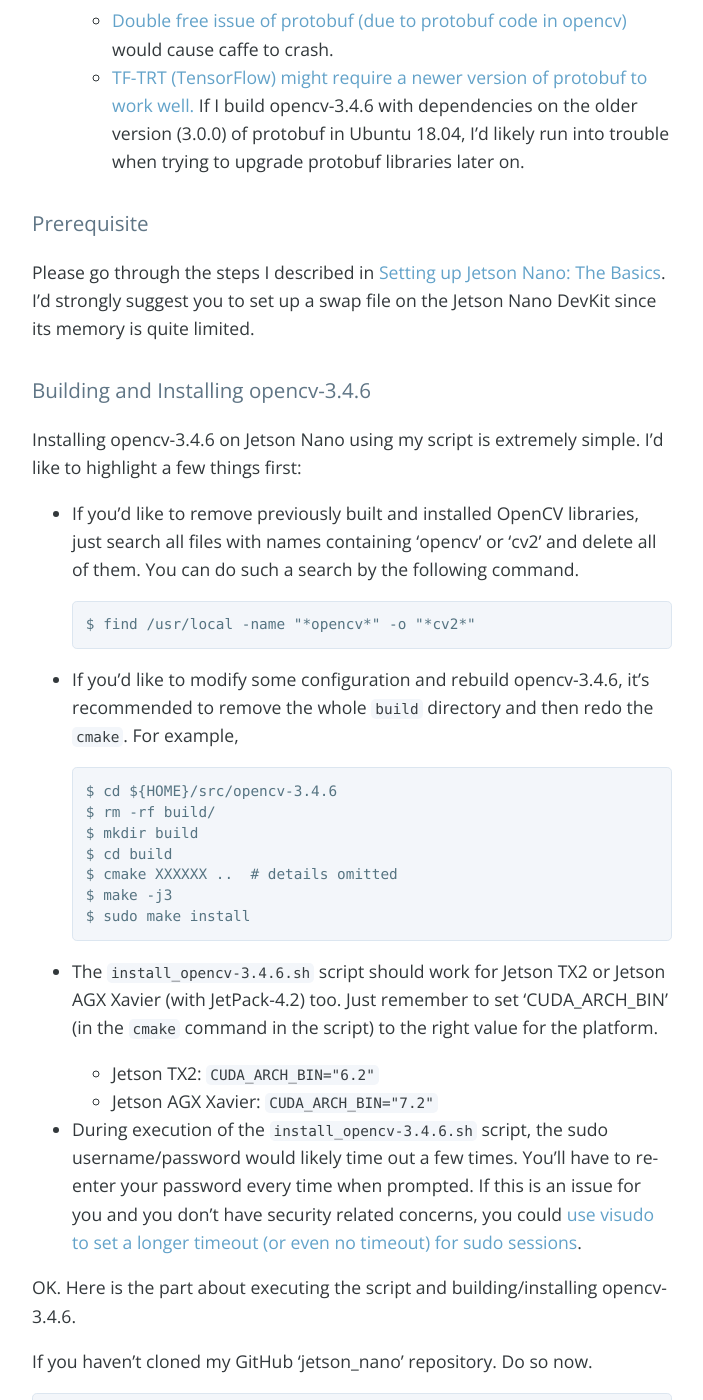
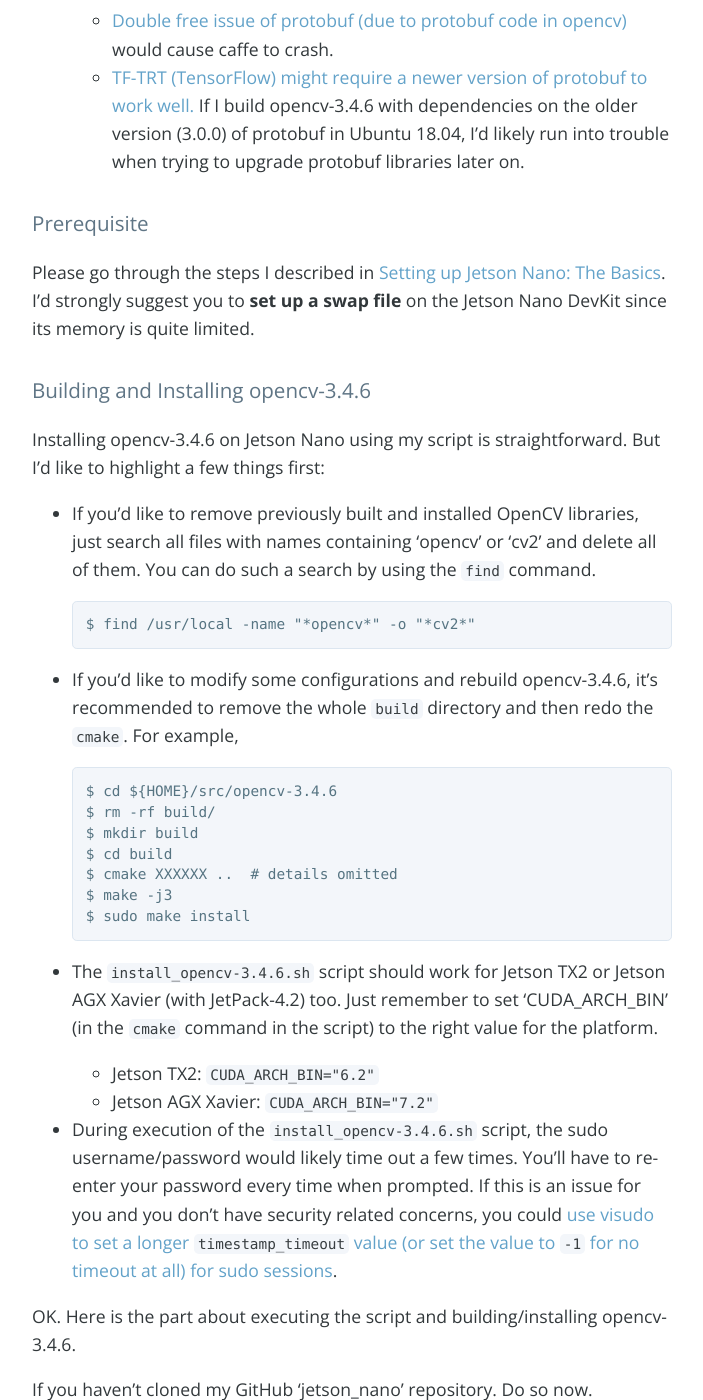
Before and after one commit to jkjung-avt/jkjung-avt.github.io, a Jekyll site: the page built from _posts/2019-05-15-opencv-on-nano.md, in a window 1280 px wide and 1400 px high, scrolled down 1313 px. Shown: the whole window, without its empty margins (288-991 px from the left). Built offline with Jekyll 4.4.1, drawn with Linux system fonts in a browser that asks for light colours; nearby versions of some CDN libraries; comment, search, counter and statistics services are not loaded.

Commit message:
Add a few more highlights

````diff
--- a/_posts/2019-05-15-opencv-on-nano.md
+++ b/_posts/2019-05-15-opencv-on-nano.md
@@ -30,19 +30,19 @@
 
 # Prerequisite
 
-Please go through the steps I described in [Setting up Jetson Nano: The Basics](https://jkjung-avt.github.io/setting-up-nano/).  I'd strongly suggest you to set up a swap file on the Jetson Nano DevKit since its memory is quite limited.
+Please go through the steps I described in [Setting up Jetson Nano: The Basics](https://jkjung-avt.github.io/setting-up-nano/).  I'd strongly suggest you to **set up a swap file** on the Jetson Nano DevKit since its memory is quite limited.
 
 # Building and Installing opencv-3.4.6
 
-Installing opencv-3.4.6 on Jetson Nano using my script is extremely simple.  I'd like to highlight a few things first:
+Installing opencv-3.4.6 on Jetson Nano using my script is straightforward.  But I'd like to highlight a few things first:
 
-* If you'd like to remove previously built and installed OpenCV libraries, just search all files with names containing 'opencv' or 'cv2' and delete all of them.  You can do such a search by the following command.
+* If you'd like to remove previously built and installed OpenCV libraries, just search all files with names containing 'opencv' or 'cv2' and delete all of them.  You can do such a search by using the `find` command.
 
   ```shell
   $ find /usr/local -name "*opencv*" -o "*cv2*"
   ```
 
-* If you'd like to modify some configuration and rebuild opencv-3.4.6, it's recommended to remove the whole `build` directory and then redo the `cmake`.  For example,
+* If you'd like to modify some configurations and rebuild opencv-3.4.6, it's recommended to remove the whole `build` directory and then redo the `cmake`.  For example,
 
   ```shell
   $ cd ${HOME}/src/opencv-3.4.6
@@ -59,7 +59,7 @@
   - Jetson TX2: `CUDA_ARCH_BIN="6.2"`
   - Jetson AGX Xavier: `CUDA_ARCH_BIN="7.2"`
 
-* During execution of the `install_opencv-3.4.6.sh` script, the sudo username/password would likely time out a few times.  You'll have to re-enter your password every time when prompted.  If this is an issue for you and you don't have security related concerns, you could [use visudo to set a longer timeout (or even no timeout) for sudo sessions](https://lifehacker.com/make-sudo-sessions-last-longer-in-linux-1221545774).
+* During execution of the `install_opencv-3.4.6.sh` script, the sudo username/password would likely time out a few times.  You'll have to re-enter your password every time when prompted.  If this is an issue for you and you don't have security related concerns, you could [use visudo to set a longer `timestamp_timeout` value (or set the value to `-1` for no timeout at all) for sudo sessions](https://lifehacker.com/make-sudo-sessions-last-longer-in-linux-1221545774).
 
 OK.  Here is the part about executing the script and building/installing opencv-3.4.6.
 
````
